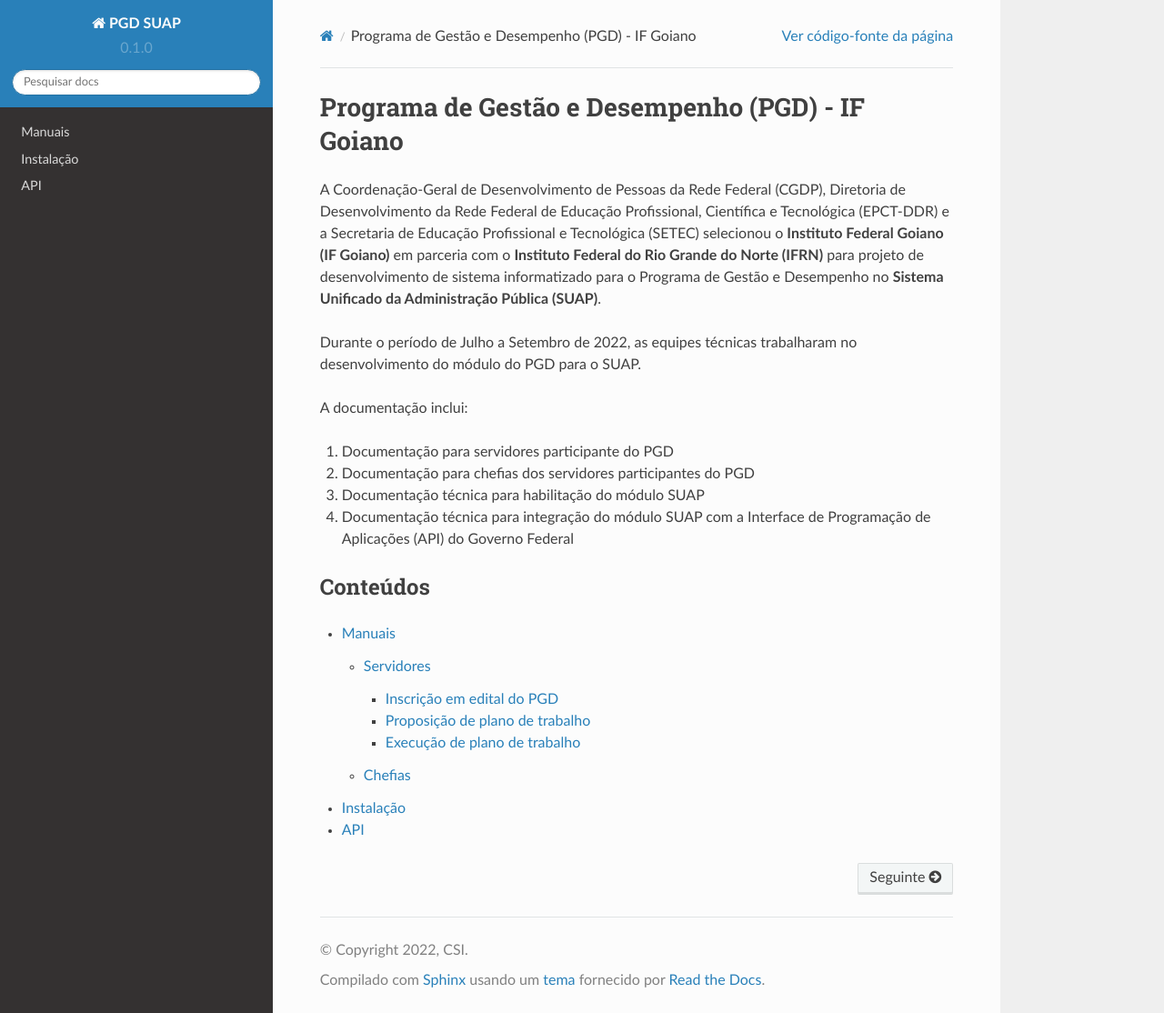
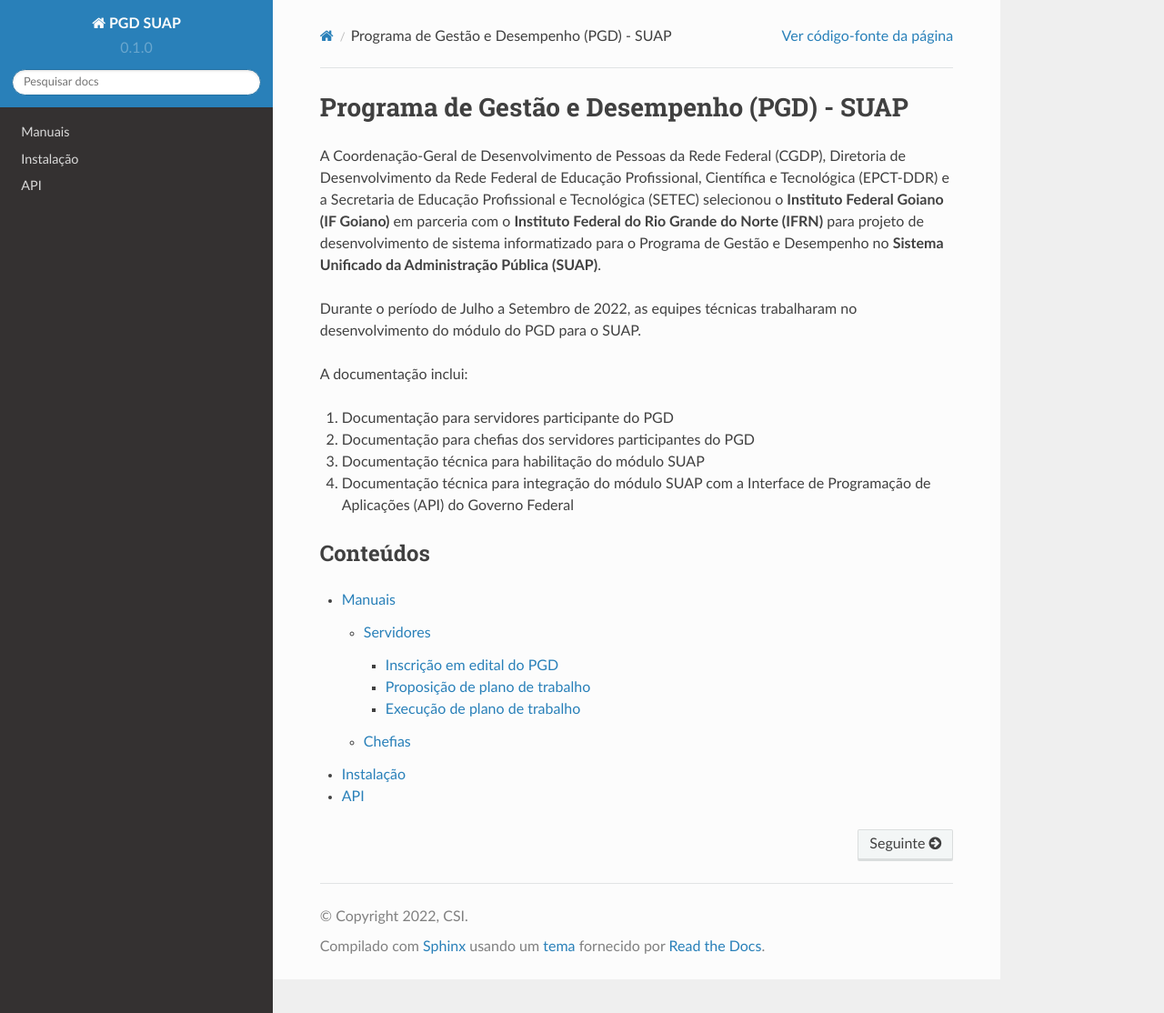
Before and after one commit to csi-ifgoiano/pgdsuap, a Sphinx documentation site: the page built from docs/source/index.rst, in a window 1280 px wide and 1114 px high. Shown: the whole window at 91% size. Built offline with Sphinx 7.4.7 and the Read the Docs theme 2.0.0, drawn with Linux system fonts in a browser that asks for light colours.

Commit message:
Update index.rst

```diff
--- a/docs/source/index.rst
+++ b/docs/source/index.rst
@@ -1,4 +1,4 @@
-Programa de Gestão e Desempenho (PGD) - IF Goiano
+Programa de Gestão e Desempenho (PGD) - SUAP
 ===========================================
 
 A Coordenação-Geral de Desenvolvimento de Pessoas da Rede Federal (CGDP),
```
